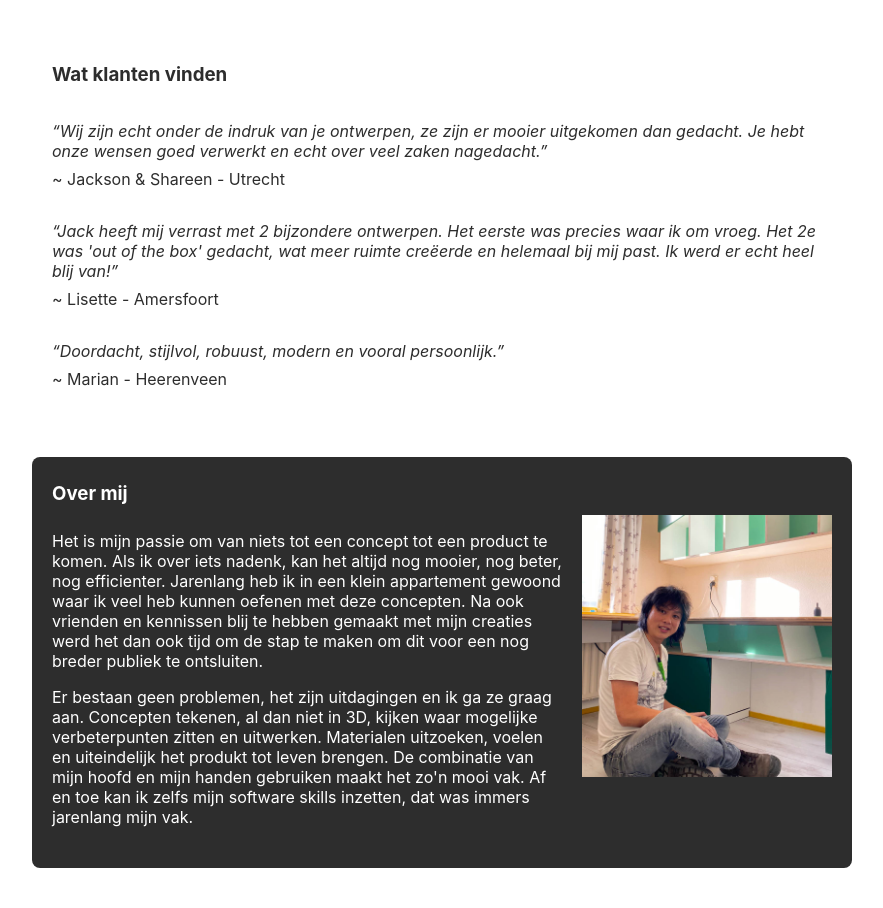
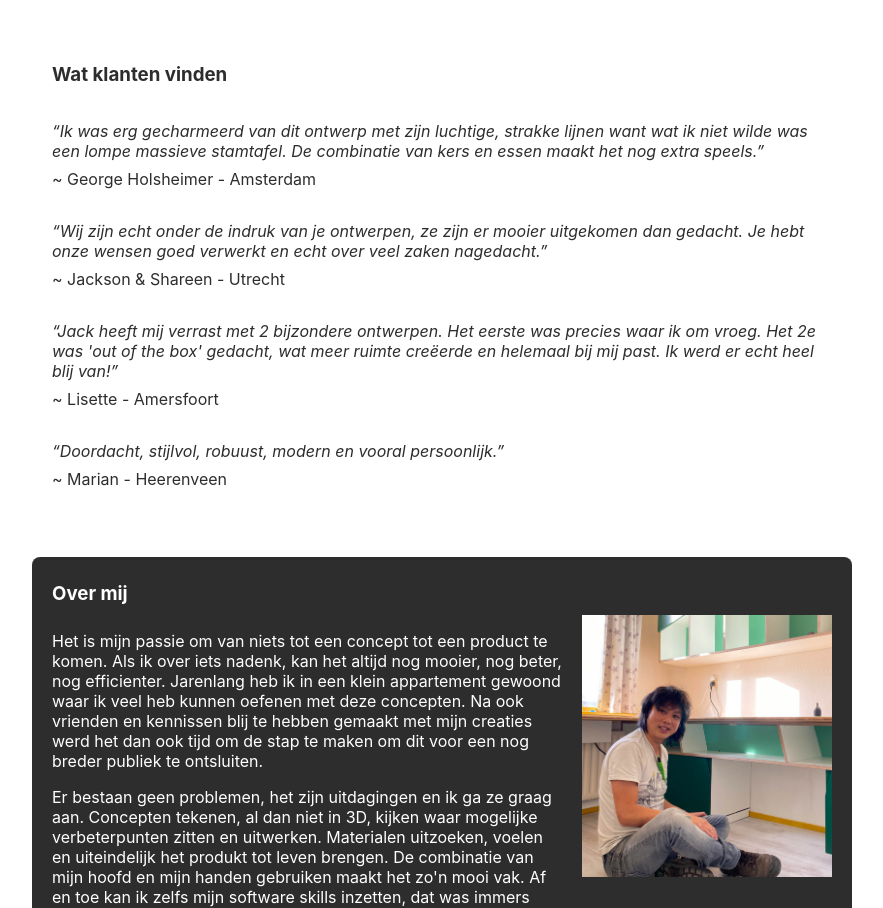
Before and after one commit to jackha/jackk-site, a React (Create React App) app: page / in a window 1280 px wide. Shown: the part 820-1728 px from the top of the page, without its empty margins (198-1081 px from the left). Built offline with nearby package versions, Linux system fonts and the light colour scheme.

Commit message:
Add testimonial George & build assets

```diff
--- a/src/components/Testimonials/Testimonials.js
+++ b/src/components/Testimonials/Testimonials.js
@@ -6,7 +6,12 @@ const testimonials = () => {
   return (
     <React.Fragment>
       <div className='site-section'>
-        <h3 className='site-contents title'>Wat klanten vinden</h3>
+              <h3 className='site-contents title'>Wat klanten vinden</h3>
+              <div className={`${classes.row} ${classes.block} site-contents `}>
+                  <div className='testimonial'>“Ik was erg gecharmeerd van dit ontwerp met zijn luchtige, strakke lijnen want wat ik niet wilde was een lompe massieve stamtafel. De combinatie van kers en essen maakt het nog extra speels.”</div>
+                  <div className='testimonialname'>~ George Holsheimer - Amsterdam</div>
+              </div>
+
         <div className={`${classes.row} ${classes.block} site-contents ` }>
           <div className='testimonial'>“Wij zijn echt onder de indruk van je ontwerpen, ze zijn er mooier uitgekomen dan gedacht. Je hebt onze wensen goed verwerkt en echt over veel zaken nagedacht.”</div>
           <div className='testimonialname'>~ Jackson & Shareen - Utrecht</div>
```
Also changed, not shown: 7 other files (tests, documents, lock files or other folders).
